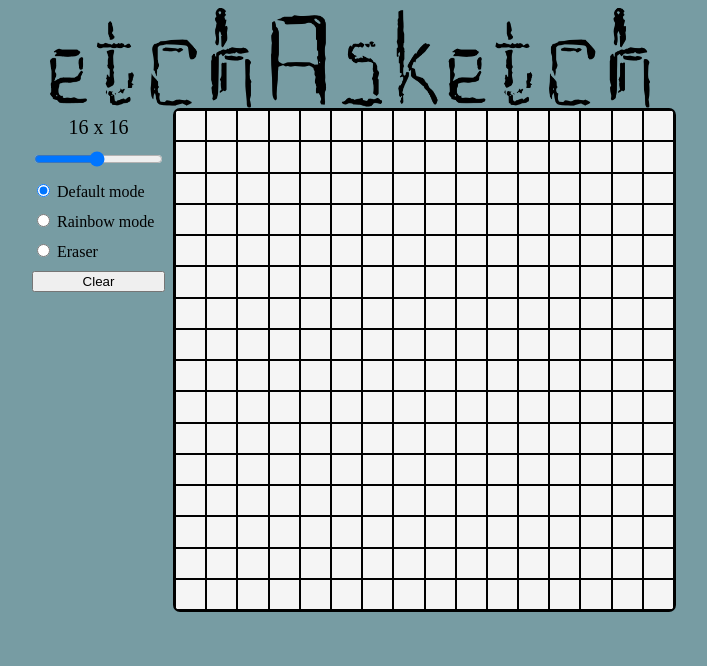
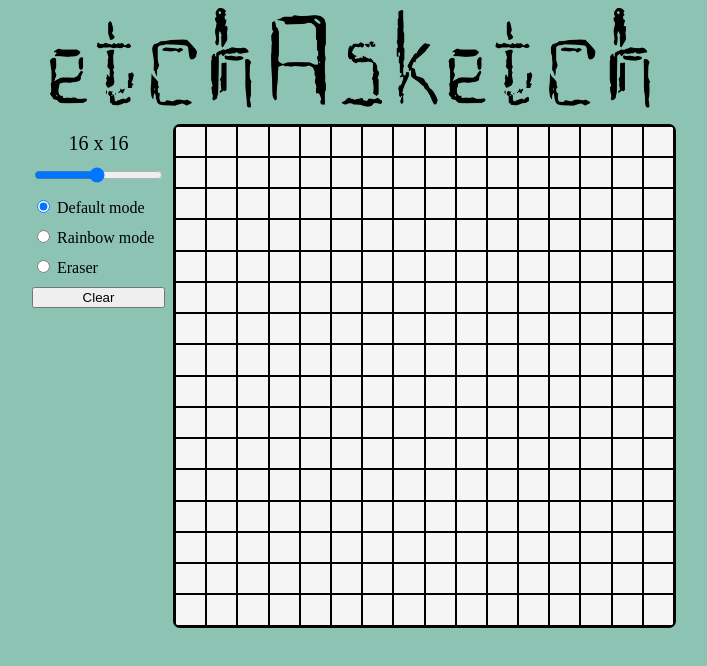
Before and after one commit to jason-lava/etch-a-sketch, a plain HTML site: page index.html in a window 1280 px wide. Shown: the whole page, without its empty margins (290-997 px from the left). Drawn offline with Linux system fonts and the light colour scheme.

Commit message:
finalize styling choices for flex, colors, borders

```diff
--- a/style.css
+++ b/style.css
@@ -1,7 +1,7 @@
 .header {
-    font-size: 22px;
     display: flex;
     justify-content: center;
+    padding-bottom: 15.5px;
 }
 
 #rangeValue {
@@ -32,9 +32,10 @@
 }
 
 body {
-    background-color: rgb(119, 156, 163);
+    background-color: rgb(140, 195, 179);
 }
 
 .gridBoxes {
     border: 1px black solid;
+    background-color: transparent;
 }
```
